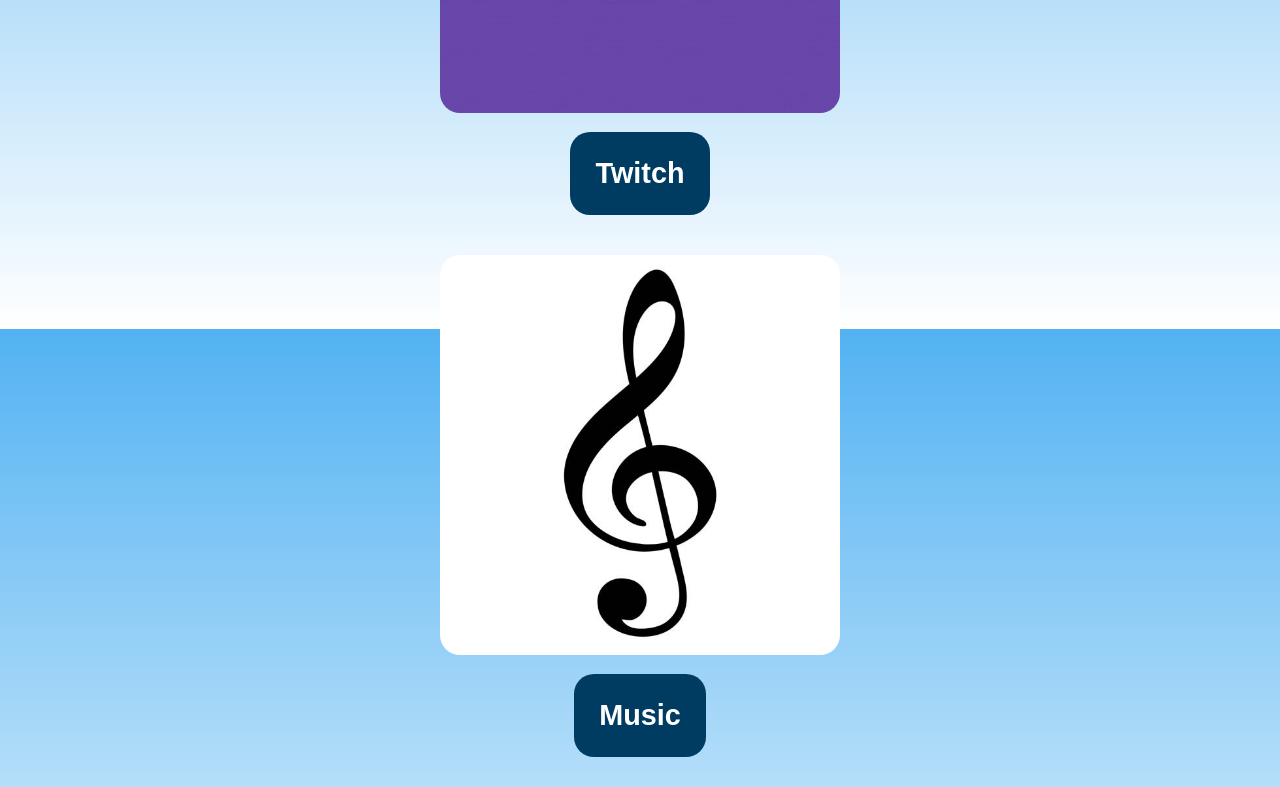
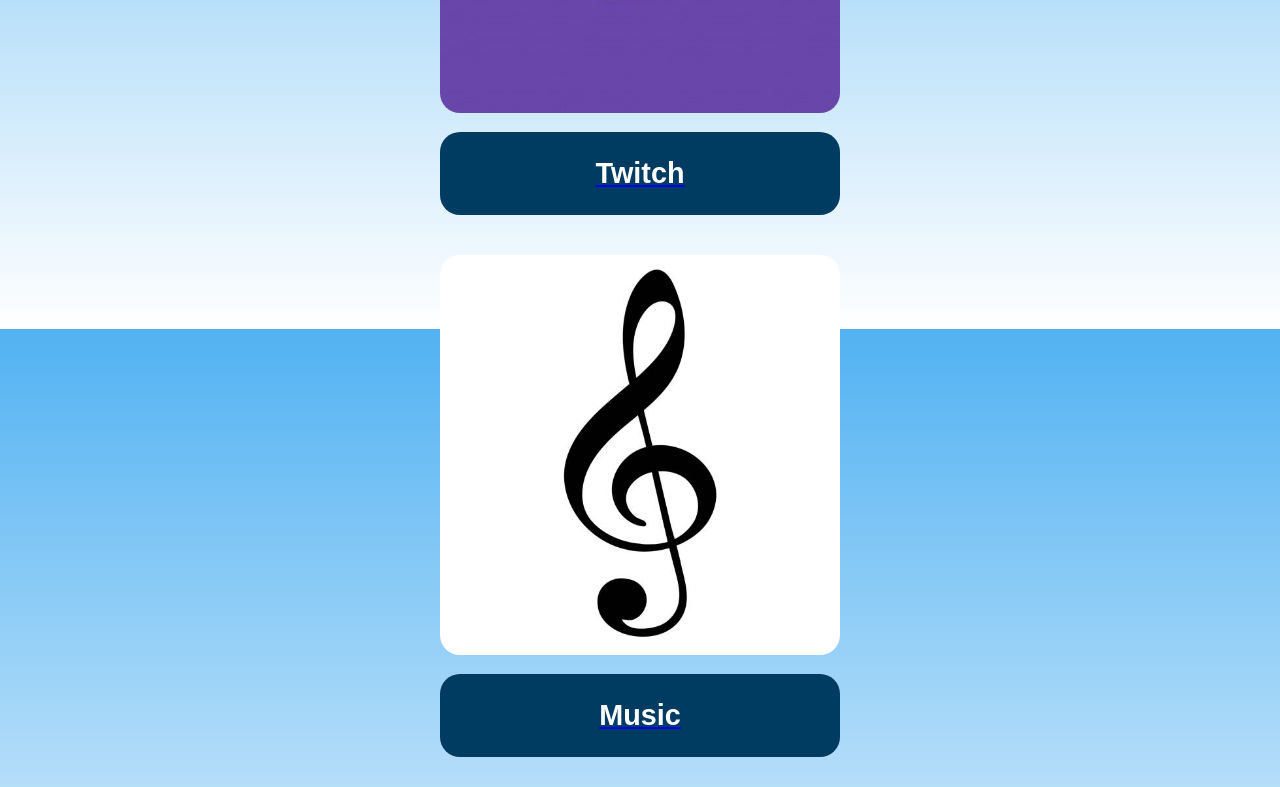
Before and after one commit to Theokeydokey/personal-site-final, a React (Vite) app in the folder client/: page /creativity in a window 1280 px wide. Shown: the part 471-1258 px from the top of the page. Built offline with nearby package versions, Linux system fonts and the light colour scheme.

Commit message:
Added click functionality to titles on creativity.jsx

```diff
--- a/client/src/pages/creativity.jsx
+++ b/client/src/pages/creativity.jsx
@@ -17,14 +17,14 @@ const Creativity = () => {
         <div className="half">
           <Link to="/twitch">
             <img src={twitchLogo} alt="Twitch" className="twitch-img" />
+            <h1>Twitch</h1>{" "}
           </Link>
-          <h1>Twitch</h1>
         </div>
         <div className="half">
           <Link to="/music">
             <img src={treble} alt="Music" className="music-img" />
+            <h1>Music</h1>{" "}
           </Link>
-          <h1>Music</h1>
         </div>
       </div>
     </div>
```
